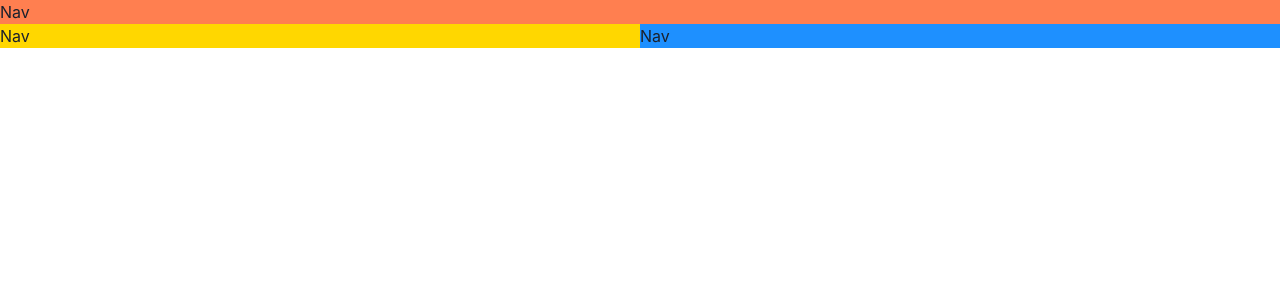
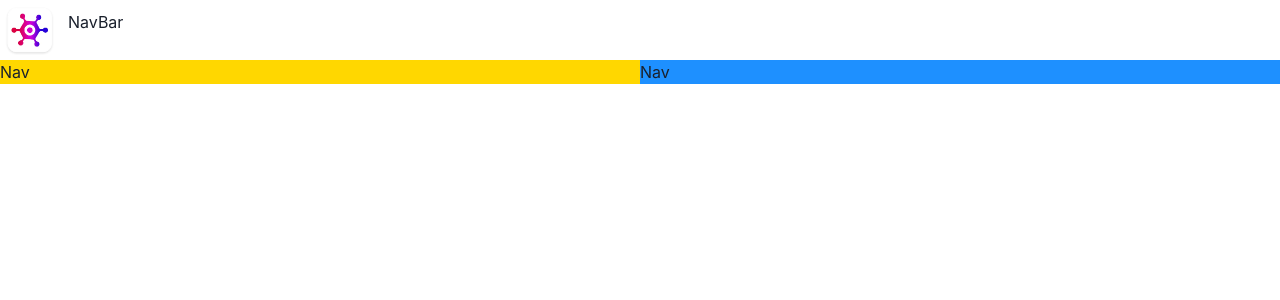
Before and after one commit to uno36/game-hub, a React (Vite) app: page / in a window 1280 px wide. Shown: the top 300 px of the page. Built offline with nearby package versions, Linux system fonts and the light colour scheme.

Commit message:
Build a Navbar

```diff
--- a/src/App.tsx
+++ b/src/App.tsx
@@ -1,4 +1,5 @@
 import { Grid, GridItem, Show } from "@chakra-ui/react";
+import NavBar from "./components/NavBar";
 
 function App() {
   return (
@@ -6,8 +7,8 @@
       <Grid
         templateAreas={{ base: `"nav" "main"`, lg: `"nav nav""aside main"` }}
       >
-        <GridItem area="nav" bg="coral">
-          Nav
+        <GridItem area="nav">
+          <NavBar/>
         </GridItem>
         <Show above="lg">
           <GridItem area="aside" bg="gold">
--- /dev/null
+++ b/src/components/NavBar.tsx
@@ -0,0 +1,15 @@
+import { HStack, Image, Text } from "@chakra-ui/react"
+import logo from '../assets/logo.webp'
+
+function NavBar() {
+  return (
+    <div>
+      <HStack>
+        <Image src={logo} boxSize="60px" />
+        <Text>NavBar</Text>
+        </HStack>
+    </div>
+  )
+}
+
+export default NavBar
```
Also changed, not shown: src/assets/logo.webp (added).
